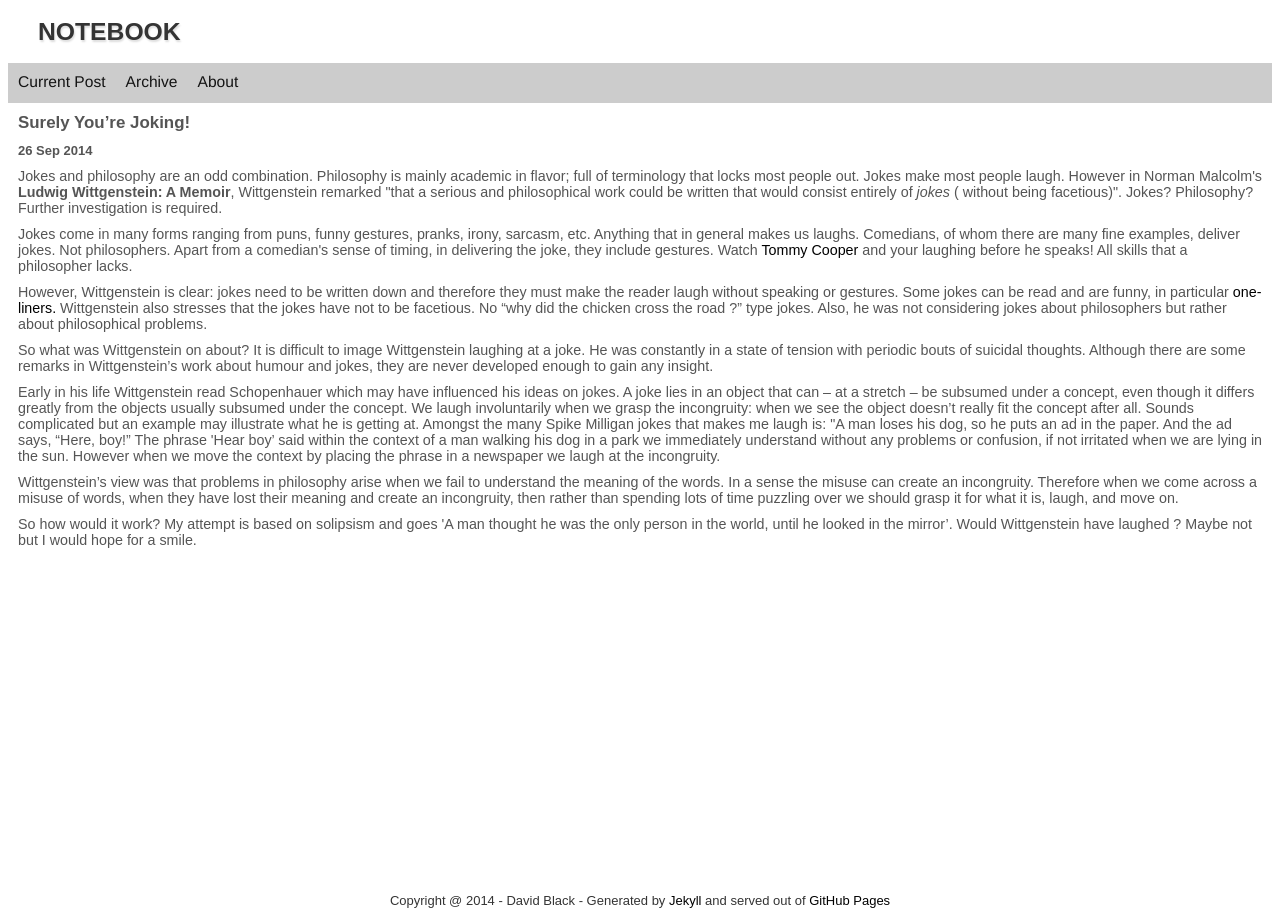
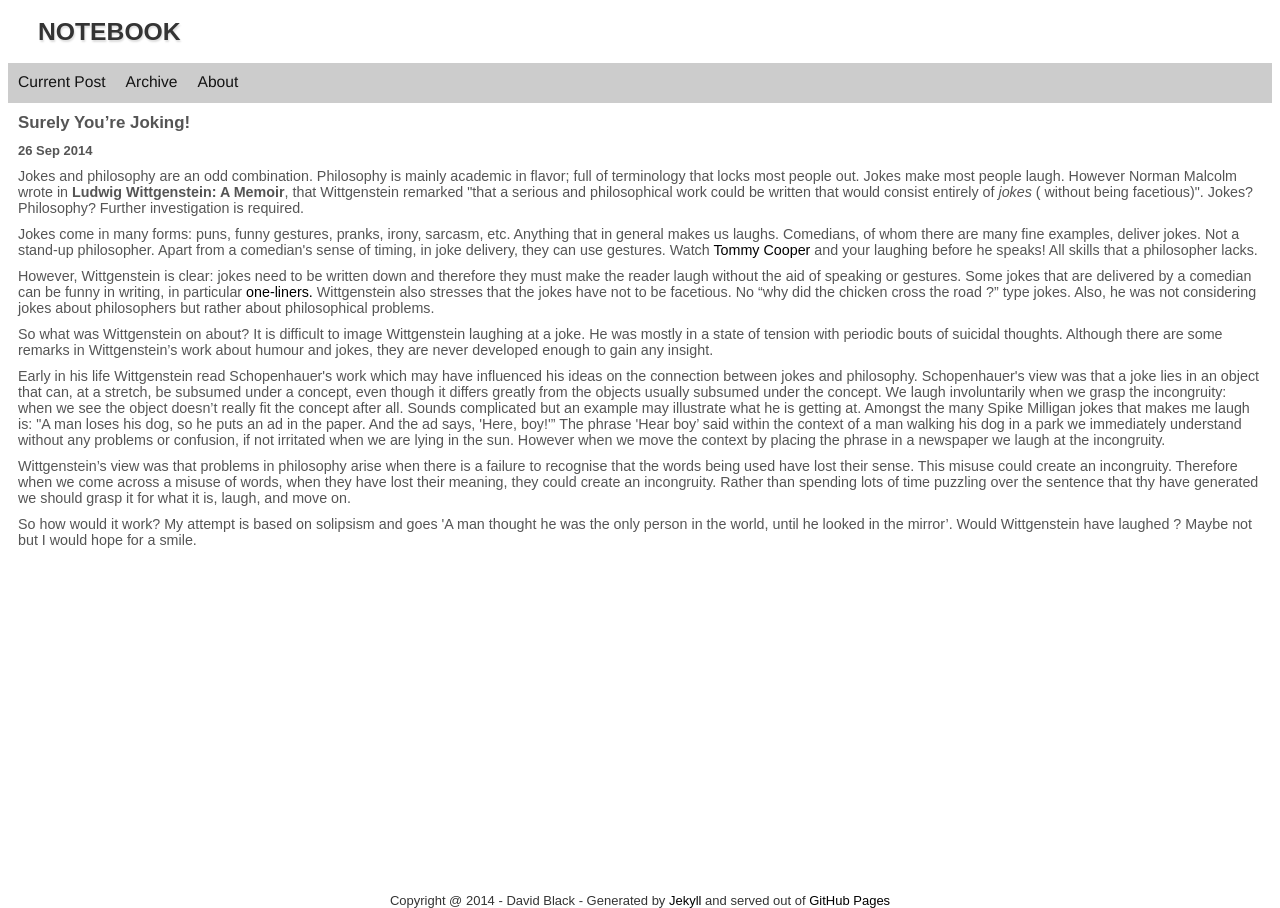
Before and after one commit to dtinblack/dtinblack.github.io, a Jekyll site: the page built from _posts/2014-09-26-current.html, in a window 1280 px wide. Built offline with Jekyll 4.4.1, drawn with Linux system fonts in a browser that asks for light colours.

Commit message:
new post 26 Sept 2014

```diff
--- a/_posts/2014-09-26-current.html
+++ b/_posts/2014-09-26-current.html
@@ -7,24 +7,24 @@ description: Wittgenstein’s connection between jokes and philosophy
 <p>
 Jokes and philosophy are an odd combination. Philosophy is mainly academic in flavor;
 full of terminology that locks most people out. Jokes make most people laugh. However
-in Norman Malcolm's <b>Ludwig Wittgenstein: A Memoir</b>, Wittgenstein remarked "that a
+Norman Malcolm wrote in <b>Ludwig Wittgenstein: A Memoir</b>, that Wittgenstein remarked "that a
 serious and philosophical work could be written that would consist entirely of <i>jokes</i> (
 without being facetious)". Jokes? Philosophy? Further investigation is required.
 </p>
 
 <p>
-Jokes come in many forms ranging from puns, funny gestures, pranks, irony, sarcasm, etc.
+Jokes come in many forms: puns, funny gestures, pranks, irony, sarcasm, etc.
 Anything that in general makes us laughs.  Comedians, of whom there are many fine examples,
-deliver jokes. Not philosophers. Apart from a comedian's sense of timing, in delivering
-the joke, they include gestures. Watch
+deliver jokes. Not a stand-up philosopher. Apart from a comedian's sense of timing, in
+joke delivery, they can use gestures. Watch
 <a href="http://en.wikipedia.org/wiki/Tommy_Cooper" target="_blank">Tommy Cooper</a>
 and your laughing before he speaks! All skills that a philosopher lacks.
 </p>
 
 <p>
 However, Wittgenstein is clear: jokes need to be written down and therefore they must make
-the reader laugh without speaking or gestures.  Some jokes can be read and are funny, in
-particular
+the reader laugh without the aid of speaking or gestures.  Some jokes that are delivered by a comedian
+can be funny in writing, in particular
 <a href="http://www.telegraph.co.uk/culture/tvandradio/8652963/My-Favourite-Joke-ten-great-one-liners.html" target="_blank">one-liners.</a>
 Wittgenstein also stresses that the jokes have not to be facetious.
 No “why did the chicken cross the road ?” type jokes. Also, he was not considering jokes
@@ -33,29 +33,31 @@ about philosophers but rather about philosophical problems.
 
 <p>
 So what was Wittgenstein on about?  It is difficult to image Wittgenstein laughing at a joke.
-He was constantly in a state of tension with periodic bouts of suicidal thoughts.
+He was mostly in a state of tension with periodic bouts of suicidal thoughts.
 Although there are some remarks in Wittgenstein’s work about humour and jokes, they are never
 developed enough to gain any insight.
 </p>
 
 <p>
-Early in his life Wittgenstein read Schopenhauer which may have influenced his ideas on
-jokes.  A joke lies in an object that can – at a stretch – be subsumed under a concept,
-even though it differs greatly from the objects usually subsumed under the concept. We
+Early in his life Wittgenstein read Schopenhauer's work which may have influenced his ideas on
+the connection between jokes and philosophy.  Schopenhauer's view was that a joke
+lies in an object that can, at a stretch, be subsumed under a concept, even though it
+differs greatly from the objects usually subsumed under the concept. We
 laugh involuntarily when we grasp the incongruity: when we see the object doesn’t really
 fit the concept after all. Sounds complicated but an example may illustrate what he is
 getting at.  Amongst the many Spike Milligan jokes that makes me laugh is: "A man loses
-his dog, so he puts an ad in the paper. And the ad says, “Here, boy!” The phrase 'Hear boy’
+his dog, so he puts an ad in the paper. And the ad says, 'Here, boy!'” The phrase 'Hear boy’
 said within the context of a man walking his dog in a park we immediately understand without
 any problems or confusion, if not irritated when we are lying in the sun. However when
 we move the context by placing the phrase in a newspaper we laugh at the incongruity.
 </p>
 
 <p>
-Wittgenstein’s view was that problems in philosophy arise when we fail to understand the
-meaning of the words. In a sense the misuse can create an incongruity. Therefore when we
-come across a misuse of words, when they have lost their meaning and create an incongruity,
-then rather than spending lots of time puzzling over we should grasp it for what it is,
+Wittgenstein’s view was that problems in philosophy arise when there is a failure
+to recognise that the words being used have lost their sense. This misuse could create an
+incongruity. Therefore when we come across a misuse of words, when they have lost their meaning, they
+could create an incongruity.  Rather than spending lots of time puzzling over
+the sentence that thy have generated we should grasp it for what it is,
 laugh, and move on.
 </p>
 
```
